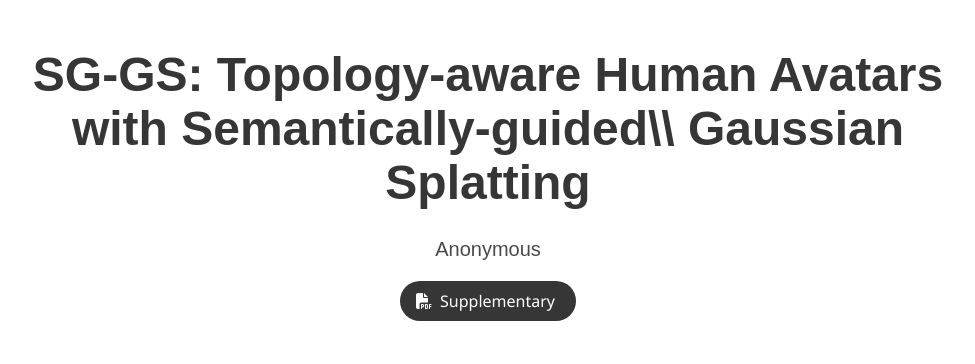
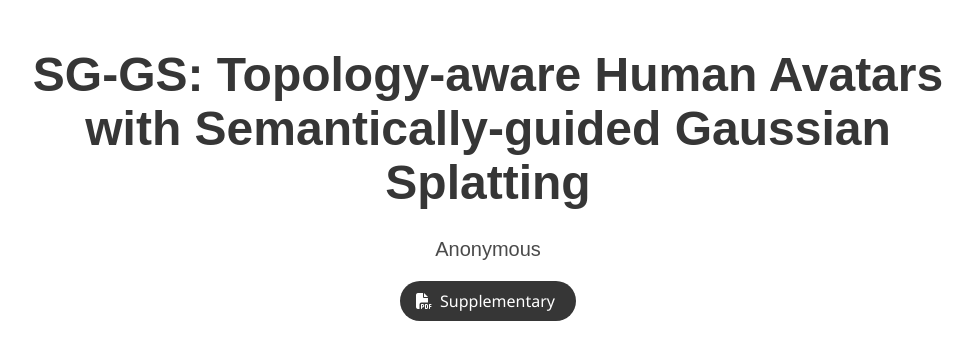
Before and after one commit to sggs-projectpage/sggs-projectpage.github.io, a plain HTML site: page index.html in a window 1280 px wide. Shown: the top 364 px of the page, without its empty margins (152-1127 px from the left). Drawn offline with nearby package versions, Linux system fonts and the light colour scheme; some icons are missing; a web font is replaced by a local one.

Commit message:
Update index.html

```diff
--- a/index.html
+++ b/index.html
@@ -52,7 +52,7 @@
       <div class="container is-max-desktop">
         <div class="columns is-centered">
           <div class="column has-text-centered">
-            <h1 class="title is-1 publication-title">SG-GS: Topology-aware Human Avatars with Semantically-guided\\ Gaussian Splatting</h1>
+            <h1 class="title is-1 publication-title">SG-GS: Topology-aware Human Avatars with Semantically-guided Gaussian Splatting</h1>
             <div class="is-size-5 publication-authors">
               <!-- Paper authors -->
 <!--               <span class="author-block">
```
